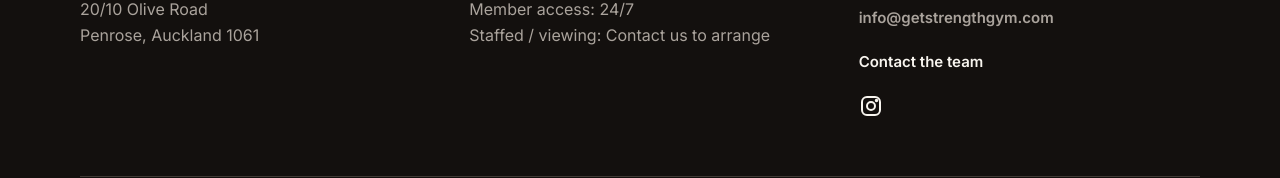
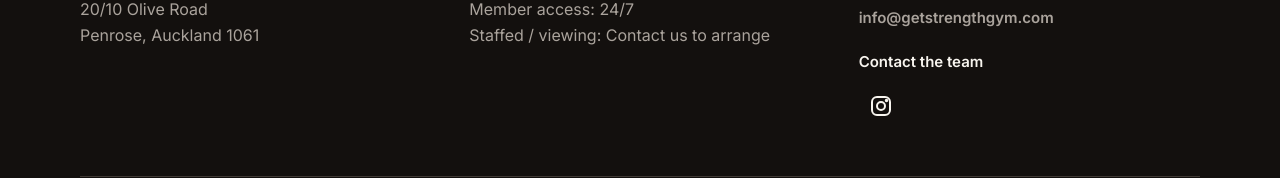
Before and after one commit to GetStrength-Gym/GetStrengthGym, a Next.js app in the folder frontend/: page /contact in a window 1280 px wide. Shown: the part 2231-2409 px from the top of the page. Built offline with nearby package versions, Linux system fonts and the light colour scheme.

Commit message:
Centre the Instagram icon in its footer hover circle
The footer link rule set display: inline-flex without centring, overriding
the icon's own centring, so the icon sat at the left edge of the circle.

```diff
--- a/frontend/app/globals.css
+++ b/frontend/app/globals.css
@@ -209,7 +209,7 @@ html { scroll-padding-top: 88px; }
 .footer-contact-link { display: inline-flex; min-height: 44px; align-items: center; font-size: 15px; font-weight: 600; }
 .footer-contact-link:hover, .footer-socials a:hover, .footer-legal a:hover { text-decoration: underline; }
 .footer-socials { display: flex; gap: 16px; }
-.footer-socials a { display: inline-flex; min-height: 44px; align-items: center; font-size: 15px; }
+.footer-socials a { display: inline-flex; min-height: 44px; align-items: center; justify-content: center; font-size: 15px; }
 .social-icon { display: inline-grid; place-items: center; min-width: 44px; min-height: 44px; border-radius: 50%; transition: background-color 150ms, color 150ms; }
 .social-icon svg { width: 24px; height: 24px; }
 .footer-socials .social-icon:hover { color: var(--color-charcoal); background: var(--color-footer-text); }
```
